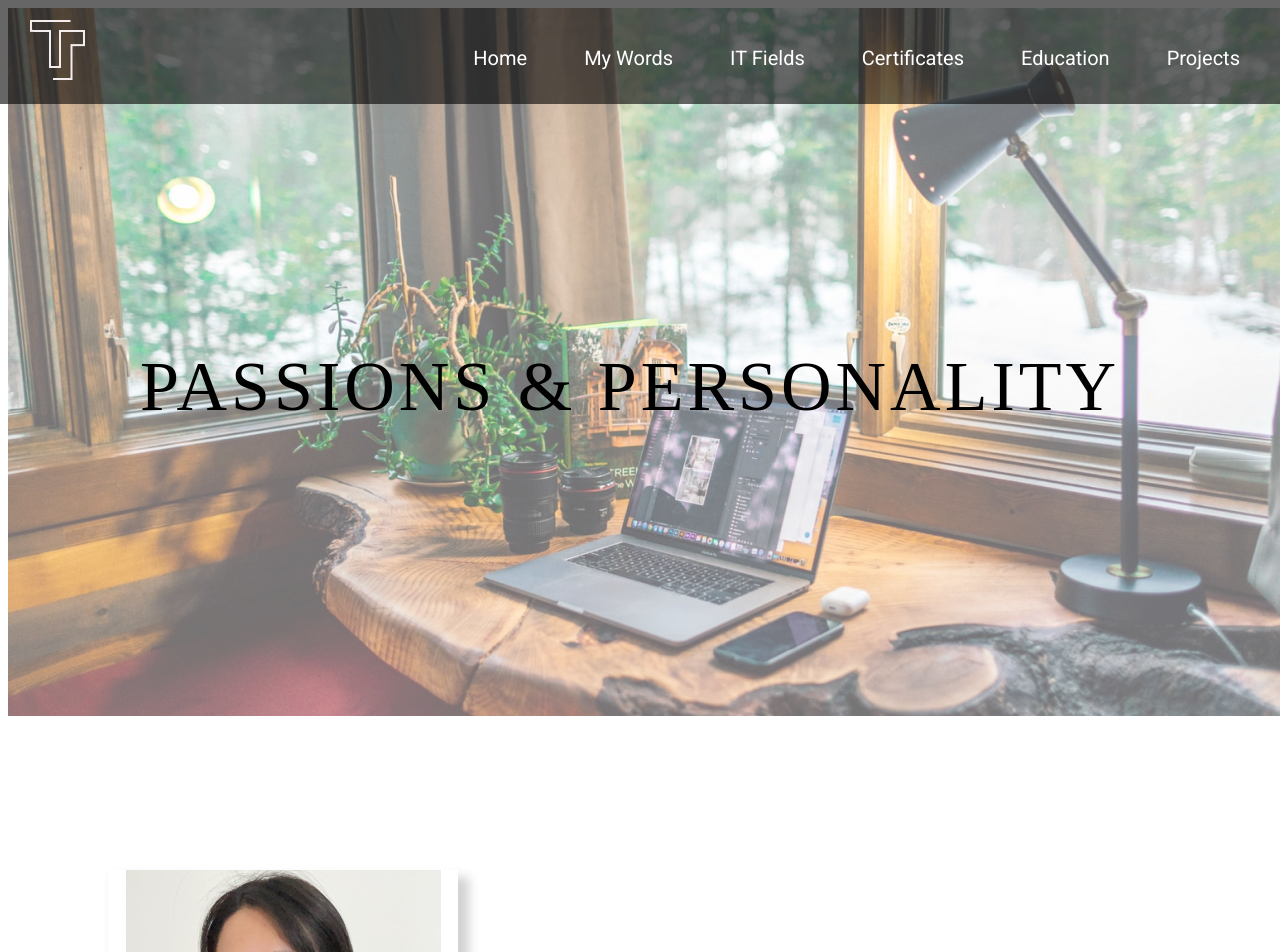
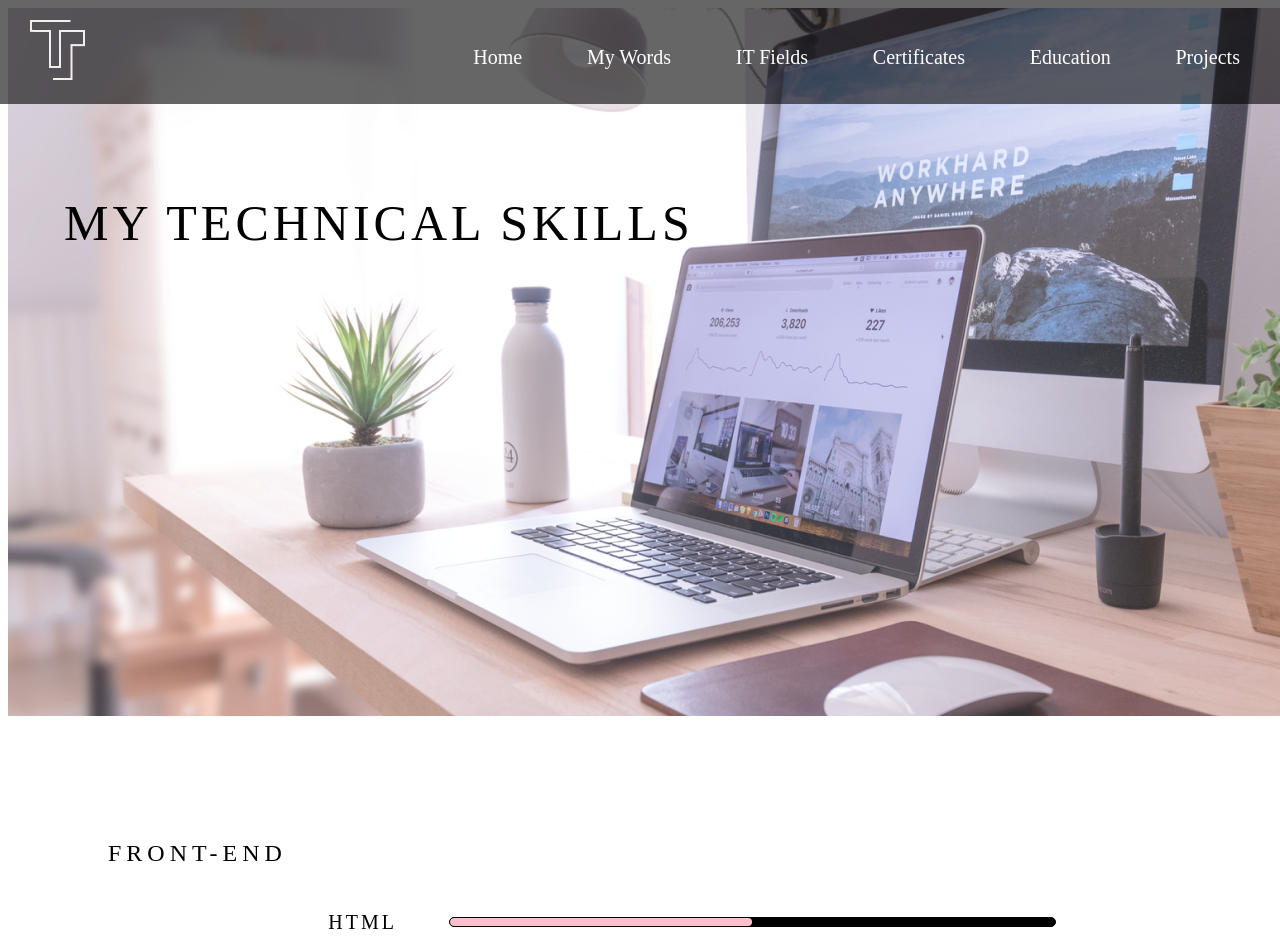
Before and after one commit to tramtran0497/Portfolio-CV-Official, a React (Create React App) app: page / in a window 1280 px wide. Shown: the top 952 px of the page. Built offline with nearby package versions, Linux system fonts and the light colour scheme.

Commit message:
Front-end fields in IT Feilds Page

```diff
--- a/public/index.html
+++ b/public/index.html
@@ -4,10 +4,9 @@
     <meta charset="utf-8" />
     <meta name="viewport" content="width=device-width, initial-scale=1" />
     <link rel="manifest" href="%PUBLIC_URL%/manifest.json" />
-    <link href="https://fonts.googleapis.com/css2?family=Montserrat:wght@200;300;400;500;600;700&family=Poppins:wght@200;300&family=Roboto:wght@100;300;400;500;700;900&family=Source+Sans+Pro:wght@200;300;400;600;700;900&family=Urbanist:wght@300;400;500;600;700;900&display=swap" rel="stylesheet">
     <style>
       *{
-        font-family: 'Roboto', sans-serif;
+        font-family: "Philosopher";
       }
     </style>
     <title>React App</title>
--- a/src/App.tsx
+++ b/src/App.tsx
@@ -5,8 +5,12 @@ import NavBar from './components/navbar/NavBar';
 import logo from './images/logo.png';
 import { Container, Header, Logo, Footer, Copy, Contact, ContactTitle, Button, Input, Social, SocialItem } from './appStyles';
 import { FaDocker, FaGithub, FaLinkedin, FaLocationArrow } from "react-icons/fa";
+import ItFields from './Pages/ItFields';
 
 const App: React.FunctionComponent = () => {
+
+  const listFE = ["HTML", "CSS/SCSS", "JAVASCRIPT", "TYPESCRIPT", "REACT(HOOK)", "REACT-NATIVE", "REDUX", "NEXTJS"]
+
   return (
     <Container>
       <Header>
@@ -16,7 +20,8 @@ const App: React.FunctionComponent = () => {
         <NavBar/>
       </Header>
       {/* <Home/> */}
-      <MyWords/>
+      {/* <MyWords/> */}
+      <ItFields listFrontEnd={listFE}/>
       <Footer>
         <Copy>
           copyright © 2022 . Tram Tran
--- /dev/null
+++ b/src/Pages/ItFields.tsx
@@ -0,0 +1,34 @@
+import React from 'react';
+import {BackEnd, Container, FrontEnd, Title, TitleWrapper, ItemLevel, ItemTitle, ItemSkill, FrontEndTitle} from '../styles/ItFieldsStyles';
+
+type ItFieldsProps = {
+    listFrontEnd: string[],
+};
+
+const ItFields: React.FunctionComponent<ItFieldsProps> = ({listFrontEnd}) => (
+    <Container>
+        <TitleWrapper>
+            <Title>MY TECHNICAL SKILLS</Title>
+        </TitleWrapper>
+
+        <FrontEnd>
+            <FrontEndTitle>FRONT-END</FrontEndTitle>
+            {
+                listFrontEnd.length ? listFrontEnd.map((item: string) => {
+                    return(
+                        <ItemSkill>
+                            <ItemTitle>{item}</ItemTitle>
+                            <ItemLevel/>
+                        </ItemSkill>
+                    );
+                }) : null
+            };
+        </FrontEnd>
+
+        <BackEnd>
+
+        </BackEnd>
+    </Container>
+);
+
+export default ItFields;
--- a/src/appStyles.tsx
+++ b/src/appStyles.tsx
@@ -47,7 +47,6 @@ export const Footer = styled.div`
 `
 
 export const Copy = styled.p`
-    font-family: Philosopher;
     font-size: 15px;
     flex: 1;
     margin: 0;
@@ -64,7 +63,6 @@ export const Contact = styled.div`
 export const ContactTitle = styled.h3`
     width: 80%;
     text-align: center;
-    font-family: Philosopher;
     font-weight: 300;
     font-size: 20px;
 `
--- /dev/null
+++ b/src/styles/ItFieldsStyles.tsx
@@ -0,0 +1,83 @@
+import styled from "styled-components";
+import itFieldsBg from '../images/itFieldBg.png';
+
+export const Container = styled.div`
+    display: flex;
+    width: 100%;
+    height: max-content;
+    flex-direction: column;
+`
+
+export const TitleWrapper = styled.div`
+    width: 100%;
+    height: 89vh;
+    background-image: url(${itFieldsBg});
+    background-repeat: no-repeat;
+    opacity: 1;
+    overflow: hidden;
+`
+
+export const Title = styled.h1`
+    position: absolute;
+    top: 20%;
+    left: 5%;
+    font-size: 50px;
+    font-weight: 300;
+    letter-spacing: 4px;
+`
+
+export const FrontEnd = styled.div`
+    width: calc(100% - 200px);
+    padding: 100px;
+    display: flex;
+    flex-direction: column;
+`
+
+export const FrontEndTitle = styled.h2`
+    font-weight: 300;
+    letter-spacing: 5px;
+`
+
+export const ItemSkill = styled.div`
+    width: 80%;
+    margin-left: 100px;
+    display: flex;
+    align-items: center;
+    justify-content: space-around;
+`
+
+export const ItemTitle = styled.h3`
+    font-size: 20px;
+    font-weight: 300;
+    letter-spacing: 3px;
+    line-height: 30px;
+    margin-right: 20px;
+    width: 20%;
+    text-align: end;
+`
+
+export const ItemLevel = styled.div`
+    &:before {
+        content: "";
+        width: 50%;
+        height: 100%;
+        position: absolute;
+        top: 0;
+        left: 0;
+        background-color: pink;
+        border-radius: 30px;
+
+    }
+    border: 1px solid black;
+    width: 70%;
+    height: 8px;
+    background-color: black;
+    border-radius: 30px;
+    position: relative;
+    overflow: hidden;
+
+`
+
+export const BackEnd = styled.div`
+
+`
--- a/src/styles/MyWordsStyles.tsx
+++ b/src/styles/MyWordsStyles.tsx
@@ -24,7 +24,6 @@ export const Title = styled.h1`
     top: calc(50% - 100px);
     left: calc(50% - 500px);
     font-size: 70px;
-    font-family: Philosopher;
     font-weight: 300;
     letter-spacing: 4px;
 `
@@ -55,7 +54,6 @@ export const Biology = styled.div`
 `
 
 export const TitleBiology = styled.h2`
-    font-family: Philosopher;
     font-size: 40px;
     font-weight: 300;
     text-align: center;
@@ -66,7 +64,6 @@ export const Text = styled.div`
     display: flex;
     flex-direction: column;
     align-items: center;
-    font-family: Philosopher;
     letter-spacing: 1px;
     line-height: 30px;
 `
@@ -79,7 +76,6 @@ export const StoryWrapper = styled.div`
 `
 
 export const StoryTitle = styled.h2`
-    font-family: Philosopher;
     font-size: 40px;
     font-weight: 300;
 `
@@ -88,7 +84,6 @@ export const Story = styled.p`
     width: 70%;
     align-self: flex-end;
     letter-spacing: 1px;
-    font-family: Philosopher;
     line-height: 30px;
     font-size: 18px;
     text-align: justify;
```
Also changed, not shown: src/images/itFieldBg.png (added).
